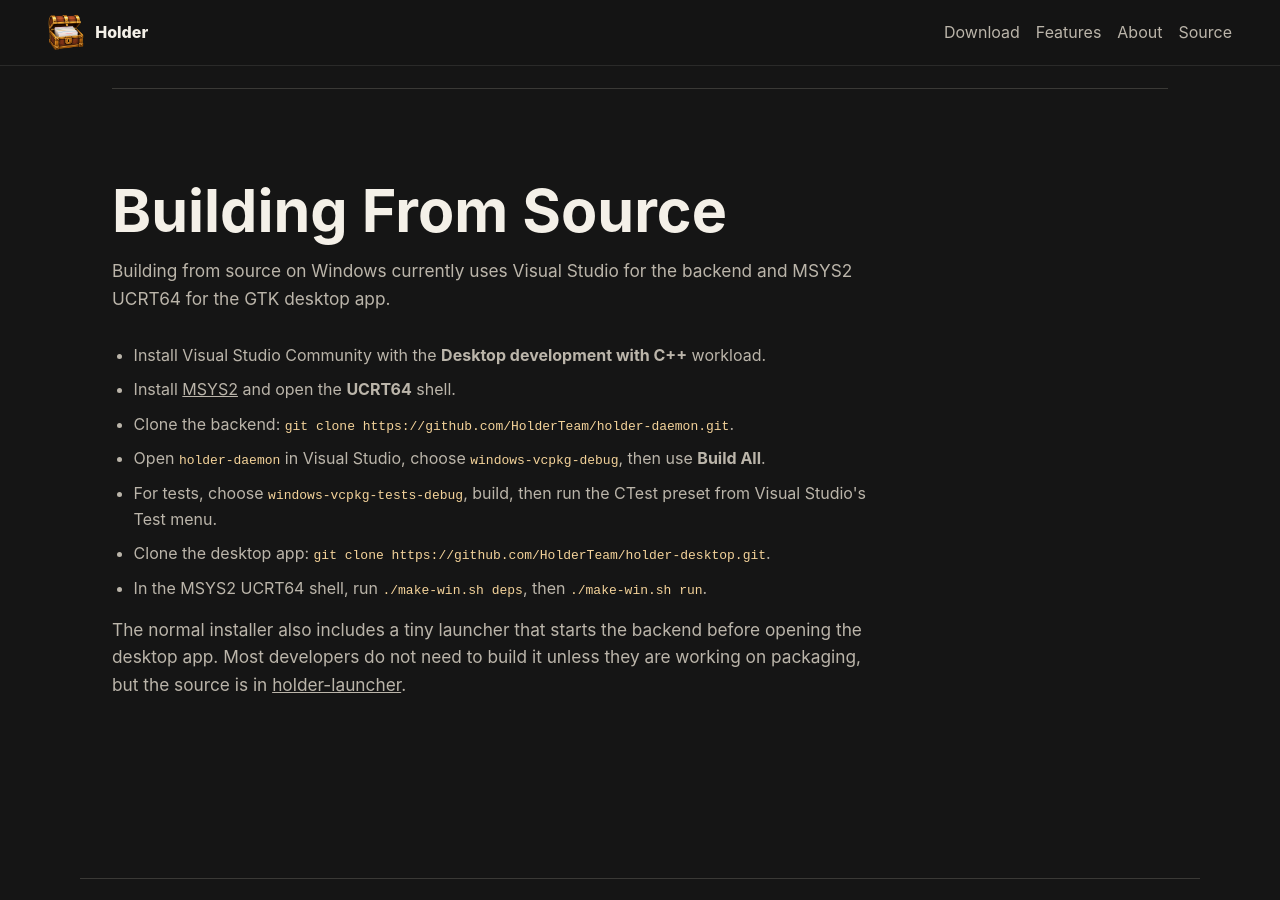
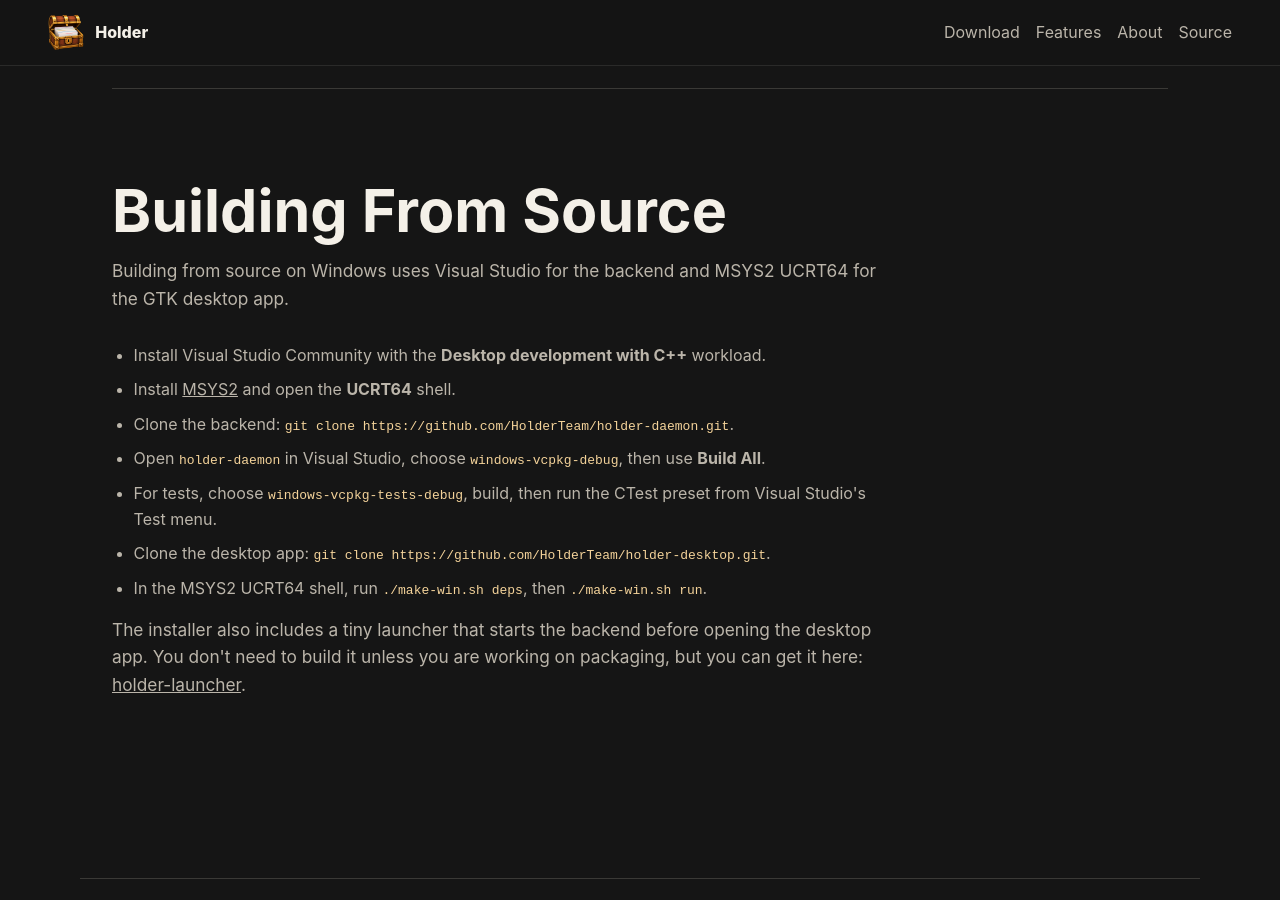
Before and after one commit to HolderTeam/holder-website, a Jekyll site: the page built from windows.md, in a window 1280 px wide and 900 px high, scrolled down 2468 px. Built offline with Jekyll 4.4.1, drawn with Linux system fonts in a browser that asks for light colours; comment, search, counter and statistics services are not loaded.

Commit message:
More on Windows.

```diff
--- a/windows.md
+++ b/windows.md
@@ -49,7 +49,7 @@ permalink: /windows/
 <section class="section">
   <div class="section-head">
     <h2>Building From Source</h2>
-    <p>Building from source on Windows currently uses Visual Studio for the backend and MSYS2 UCRT64 for the GTK desktop app.</p>
+    <p>Building from source on Windows uses Visual Studio for the backend and MSYS2 UCRT64 for the GTK desktop app.</p>
     <ul class="steps">
       <li>Install Visual Studio Community with the <strong>Desktop development with C++</strong> workload.</li>
       <li>Install <a href="https://www.msys2.org/">MSYS2</a> and open the <strong>UCRT64</strong> shell.</li>
@@ -59,6 +59,6 @@ permalink: /windows/
       <li>Clone the desktop app: <code>git clone https://github.com/HolderTeam/holder-desktop.git</code>.</li>
       <li>In the MSYS2 UCRT64 shell, run <code>./make-win.sh deps</code>, then <code>./make-win.sh run</code>.</li>
     </ul>
-    <p>The normal installer also includes a tiny launcher that starts the backend before opening the desktop app. Most developers do not need to build it unless they are working on packaging, but the source is in <a href="https://github.com/HolderTeam/holder-launcher">holder-launcher</a>.</p>
+    <p>The installer also includes a tiny launcher that starts the backend before opening the desktop app. You don't need to build it unless you are working on packaging, but you can get it here: <a href="https://github.com/HolderTeam/holder-launcher">holder-launcher</a>.</p>
   </div>
 </section>
```
